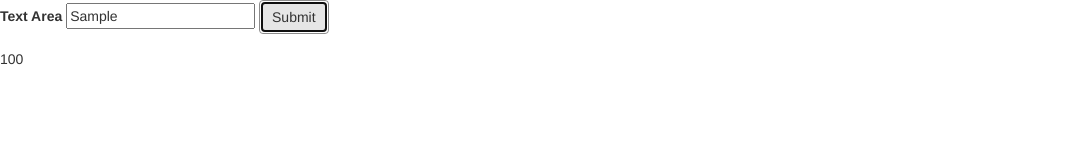
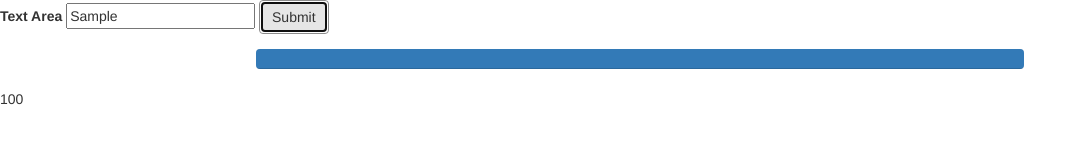
Before and after one commit to LaurentPepin/interfaces-td2, a plain HTML site: page index.html in a window 1280 px wide. Both pictures are taken after typing "Sample" into the empty fields and a click on the button "Submit". Shown: the whole page, without its empty margins (0-1087 px from the left). Drawn offline with nearby package versions, Linux system fonts and the light colour scheme.

Commit message:
Ajout de la barre de progression

```diff
--- a/CompteurJetons.js
+++ b/CompteurJetons.js
@@ -25,7 +25,7 @@ function CompteurJetons() {
   this.compterJetons = function * (str) {
     totalWords = str.split(' ').length;
     while(compte < totalWords) {
-      for(i=0;i<100000;i++){}
+      for(i=0;i<10000000;i++){}
         ++compte;
       pourcent = Math.round(compte*100/totalWords);
       yield this.getProgress();
--- a/index.html
+++ b/index.html
@@ -14,7 +14,12 @@
       <button  id="submit-button" class = "btn btn-default">Submit</button>
 
 	</div>
+   <div class="progress" style="margin-left: 20%; margin-right: 20%" >
+		<div class="progress-bar" role="progressbar" aria-valuenow="70"
+		aria-valuemin="0" aria-valuemax="100" style="width:0%">
 
+		</div>
+	</div>
 	<p id="result">0</p>
 
 </body>
--- a/main.js
+++ b/main.js
@@ -11,6 +11,7 @@ $(function() {
 
 
 	w.onmessage = function (e) {
+			$(".progress-bar").css("width",e.data+"%");
 			$("#result").text(e.data);
 			if(e.data < 100){
 				w.postMessage($("#text").val());
```
